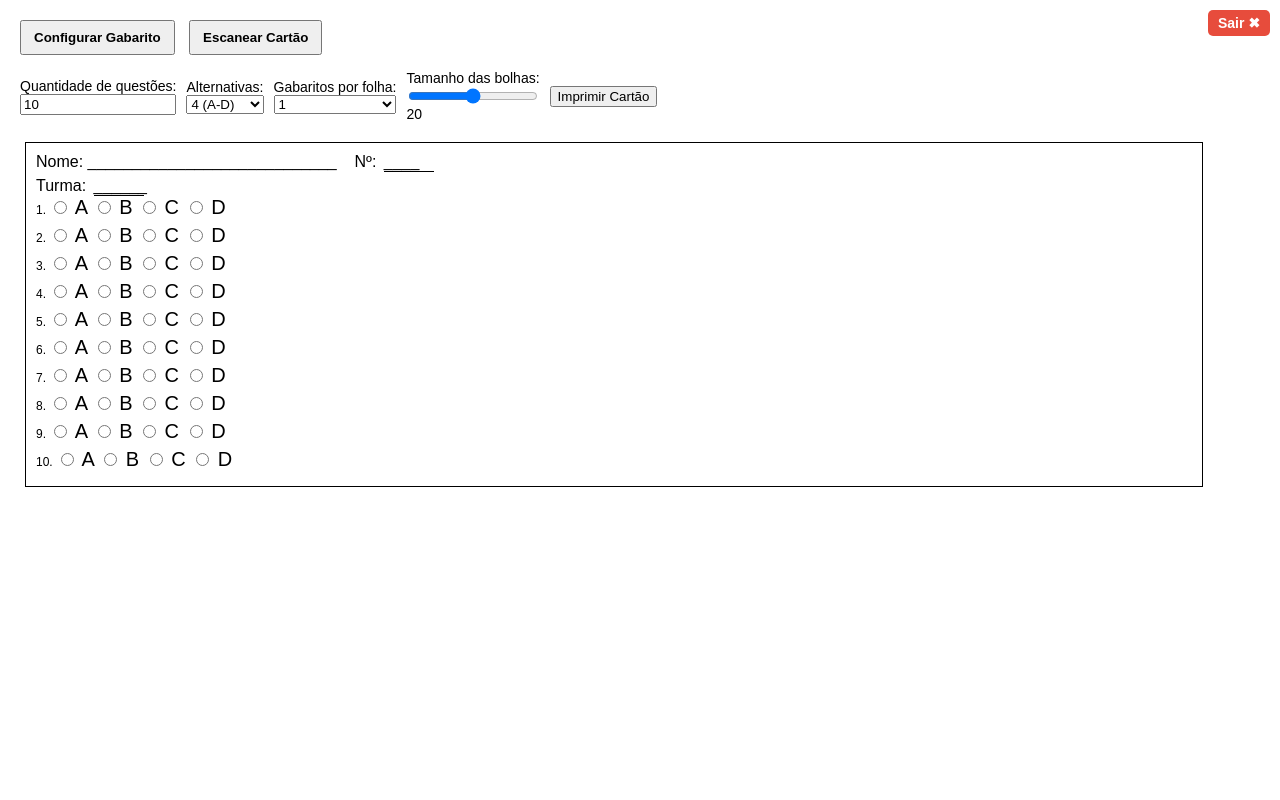
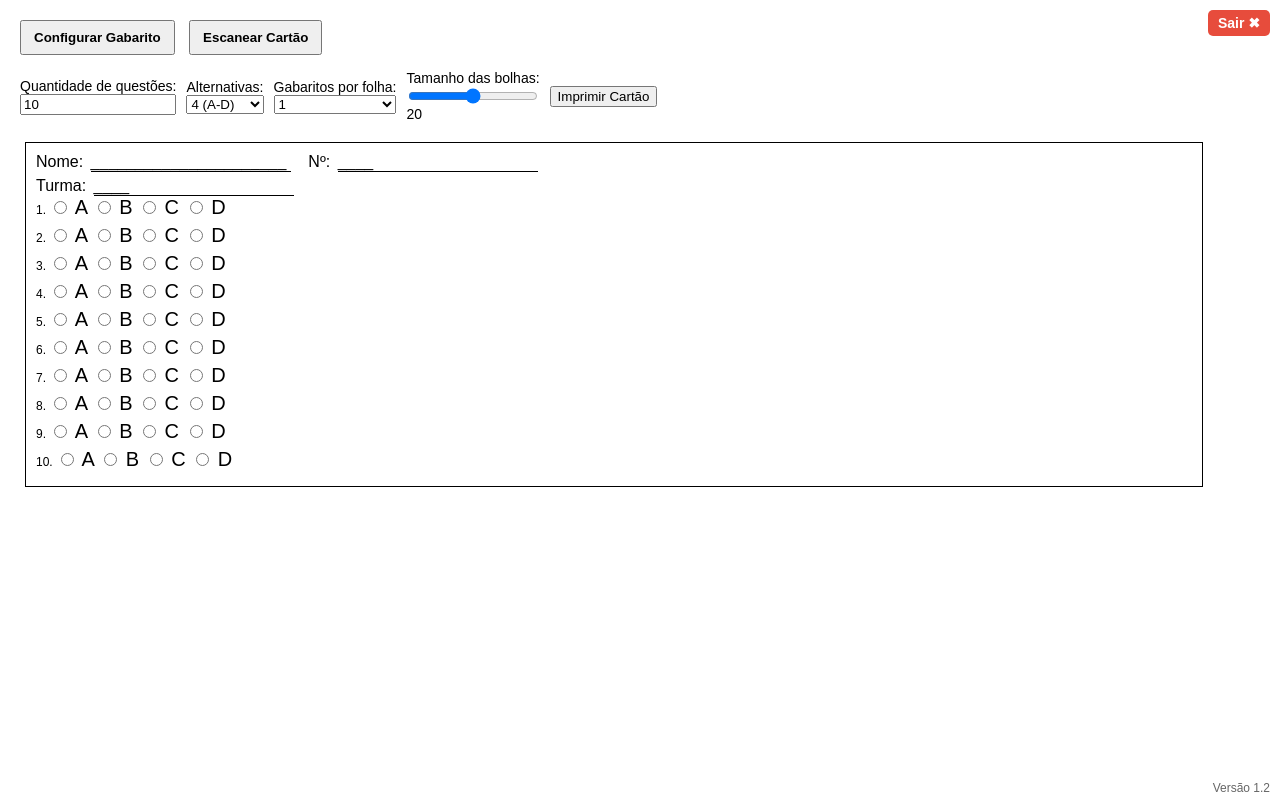
Before and after one commit to ProfLuisGrimm/gabarito-pwa, a plain HTML site: page index.html in a window 1280 px wide. Drawn offline with Linux system fonts and the light colour scheme.

Commit message:
Update index.html

```diff
--- a/index.html
+++ b/index.html
@@ -19,9 +19,20 @@
     font-size:14px;
   }
   .headerCard span { display:inline-block; }
-  .underline { border-bottom: 1px solid #000; display: inline-block; margin-left:3px; }
-  .underline.double { width: 200px; } /* Nome */
-  .underline.standard { width: 50px; } /* Nº, Turma */
+  .underline {
+    border-bottom: 1px solid #000;
+    display: inline-block;
+    width: 200px;
+    margin-left: 3px;
+  }
+  #versionTag {
+    position: fixed;
+    bottom: 5px;
+    right: 10px;
+    font-size: 12px;
+    color: #666;
+    z-index: 1000;
+  }
   @media print {
     body * { visibility: hidden; }
     #sheetContainer, #sheetContainer * { visibility: visible; }
@@ -99,11 +110,20 @@
 </div>
 
 <div id="sheetContainer"></div>
+<div id="versionTag"></div>
 
 <script src="https://cdnjs.cloudflare.com/ajax/libs/xlsx/0.18.5/xlsx.full.min.js"></script>
 <script>
-let studentsData = {}; // {turma: [{numero,nome}, ...]}
+let studentsData = {};
 let results = [];
+
+// Contador de versão automático
+let version = localStorage.getItem('appVersion');
+if(!version) version = 1.2;
+else version = parseFloat(version) + 0.1;
+version = Math.round(version*10)/10; // arredonda para 1 casa decimal
+localStorage.setItem('appVersion', version);
+document.getElementById('versionTag').textContent = `Versão ${version}`;
 
 // Alterna telas
 function showScreen(screen){
@@ -197,11 +217,11 @@ function updateSheet() {
     header.className = 'headerCard';
     header.innerHTML = `
       <div>
-        Nome: ${aluno || '____________________________'}
-        &nbsp;&nbsp; Nº: <span class="underline standard">${numero || '____'}</span>
+        Nome: <span class="underline">${aluno || '______________________'}</span>
+        &nbsp;&nbsp; Nº: <span class="underline">${numero || '____'}</span>
       </div>
       <div style="margin-top:5px;">
-        Turma: <span class="underline standard">${turma || '______'}</span>
+        Turma: <span class="underline">${turma || '____'}</span>
       </div>
     `;
     page.appendChild(header);
@@ -238,9 +258,8 @@ function exportResults() {
   XLSX.writeFile(wb, "Resultados.xlsx");
 }
 
-// Inicializa visualização ao carregar
+// Inicializa visualização
 updateSheet();
-
 </script>
 </body>
 </html>
```
